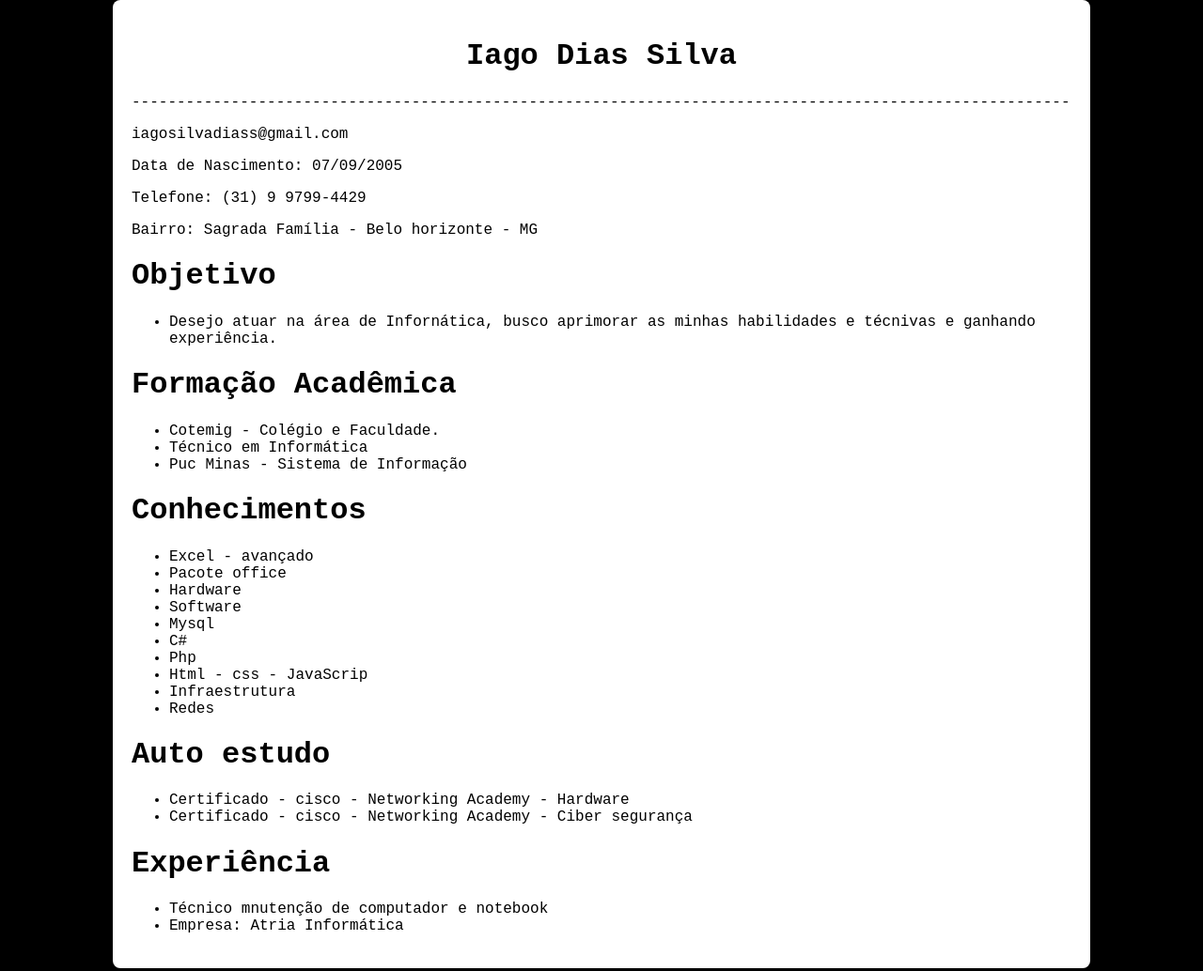
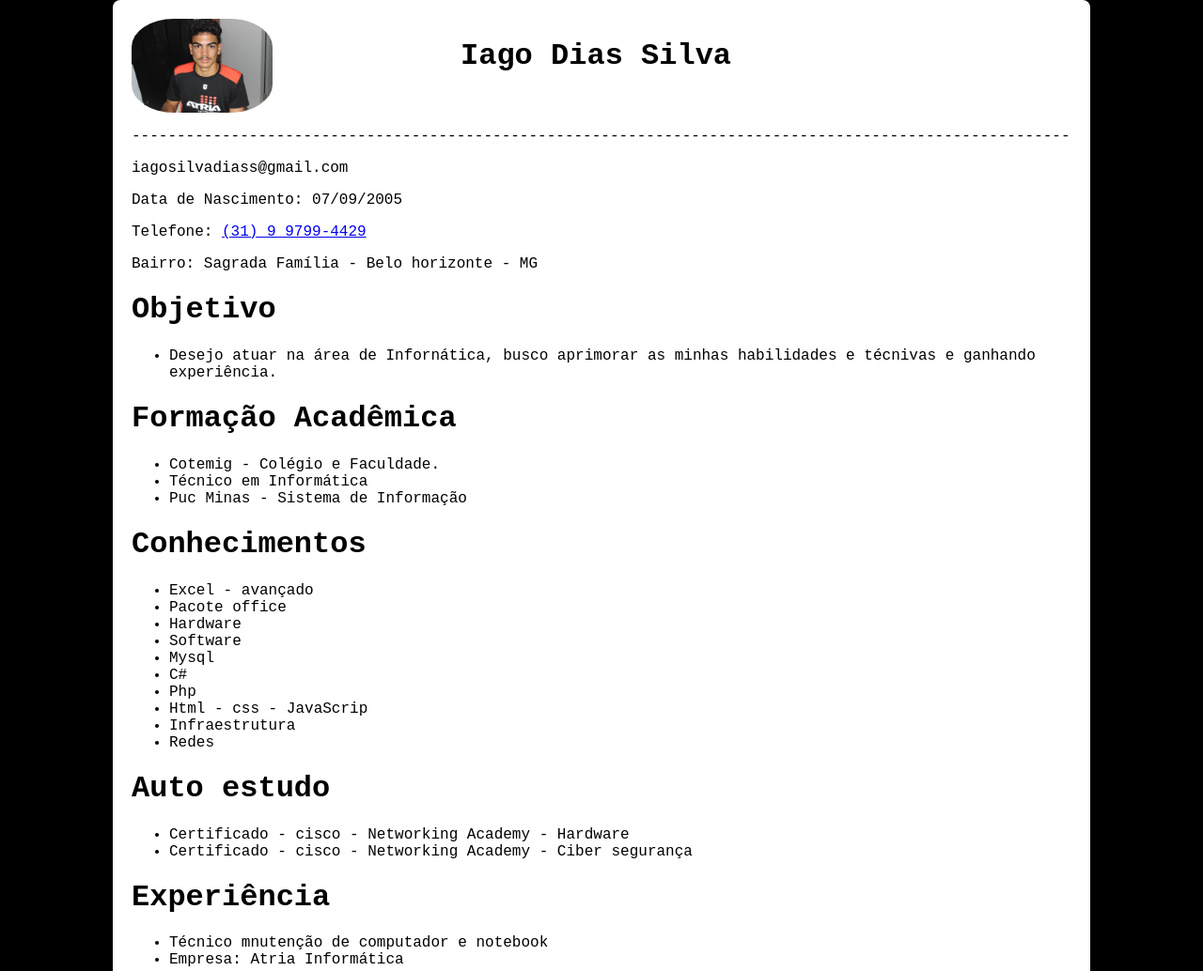
Before and after one commit to Iago1310/Curr-culo, a plain HTML site: page Curriculo/index.html in a window 1280 px wide. Shown: the top 1034 px of the page at 94% size. Drawn offline with Linux system fonts and the light colour scheme.

Commit message:
Add files via upload

```diff
--- a/Curriculo/index.html
+++ b/Curriculo/index.html
@@ -8,12 +8,17 @@
 </head>
 
 <body>
-    <div class="tudo">
-        <h1 class="tudo1"> Iago Dias Silva  </h1>
-        <p> --------------------------------------------------------------------------------------------------------</p>
-            <p>  iagosilvadiass@gmail.com </p>
+          <div class="tudo">
+         <div class="tudo1">
+
+         <img  src="iago.jpeg" alt="" width="150px" height="100px">
+         <h1> Iago Dias Silva  </h1>
+         </div>
+         <p> --------------------------------------------------------------------------------------------------------</p>
+
+            <p>iagosilvadiass@gmail.com </p>
             <p>Data de Nascimento: 07/09/2005</p>
-            <p>Telefone: (31) 9 9799-4429 </p>
+            <p>Telefone: <a href="https://wa.me/5531997994429"> (31) 9 9799-4429 </a> </p>
             <p>Bairro: Sagrada Família - Belo horizonte - MG</p>
 
             <H1> Objetivo </H1>
@@ -56,7 +61,6 @@
                 <li> Empresa: Atria Informática </li>
             </ul>
 
-
- </div>
+    </div>
 </body>
 </html>
--- a/Curriculo/style.css
+++ b/Curriculo/style.css
@@ -17,11 +17,11 @@ body {
 }
 
 .tudo1 {
+    margin: 0%;
     display: flex;
-    justify-content: center;
+    gap: 200px;
 }
 
-#contato h1{
-    display: flex;
-    justify-content: center;
+.tudo1 img{
+   border-radius: 30%;
 }
```
Also changed, not shown: Curriculo/iago.jpeg (added).
